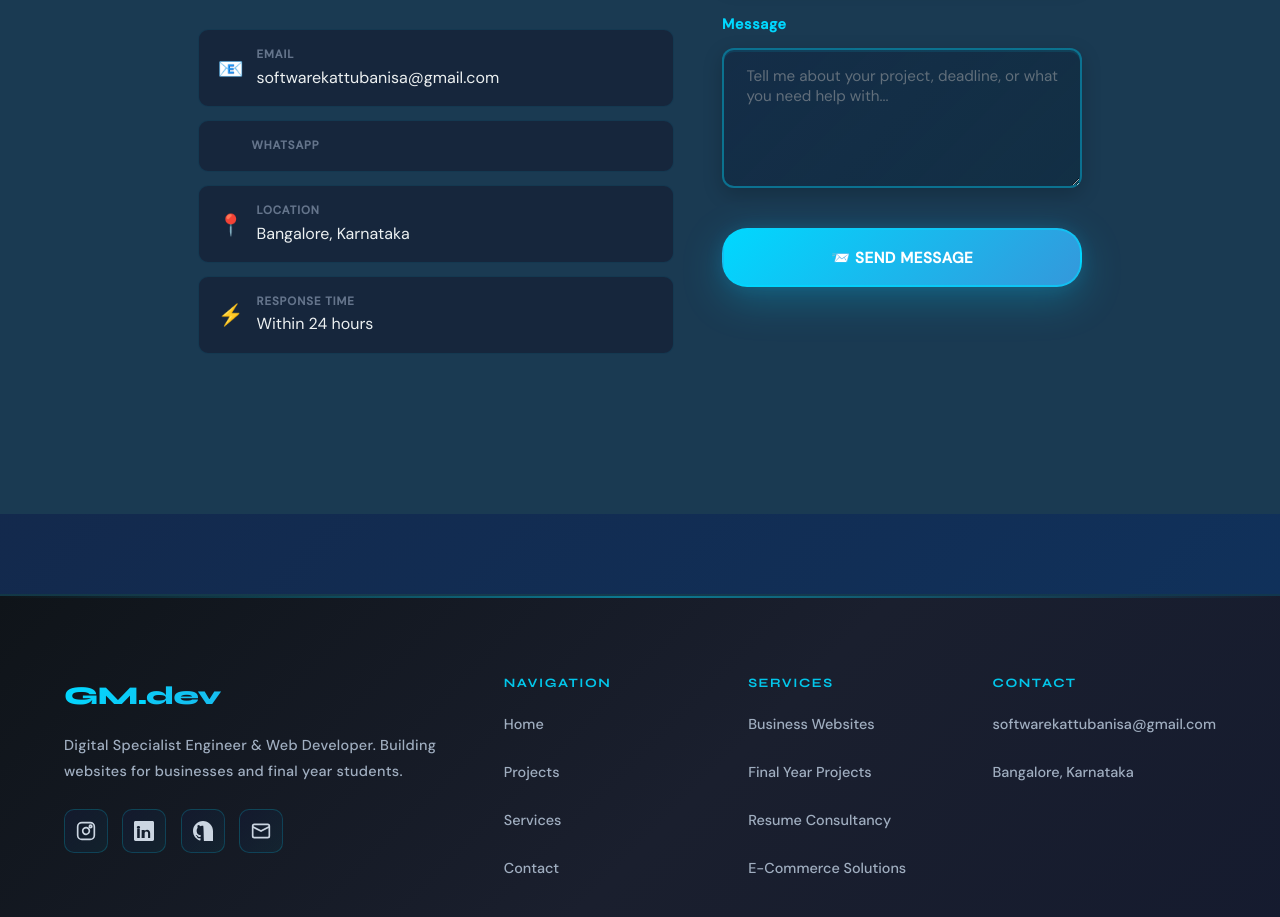
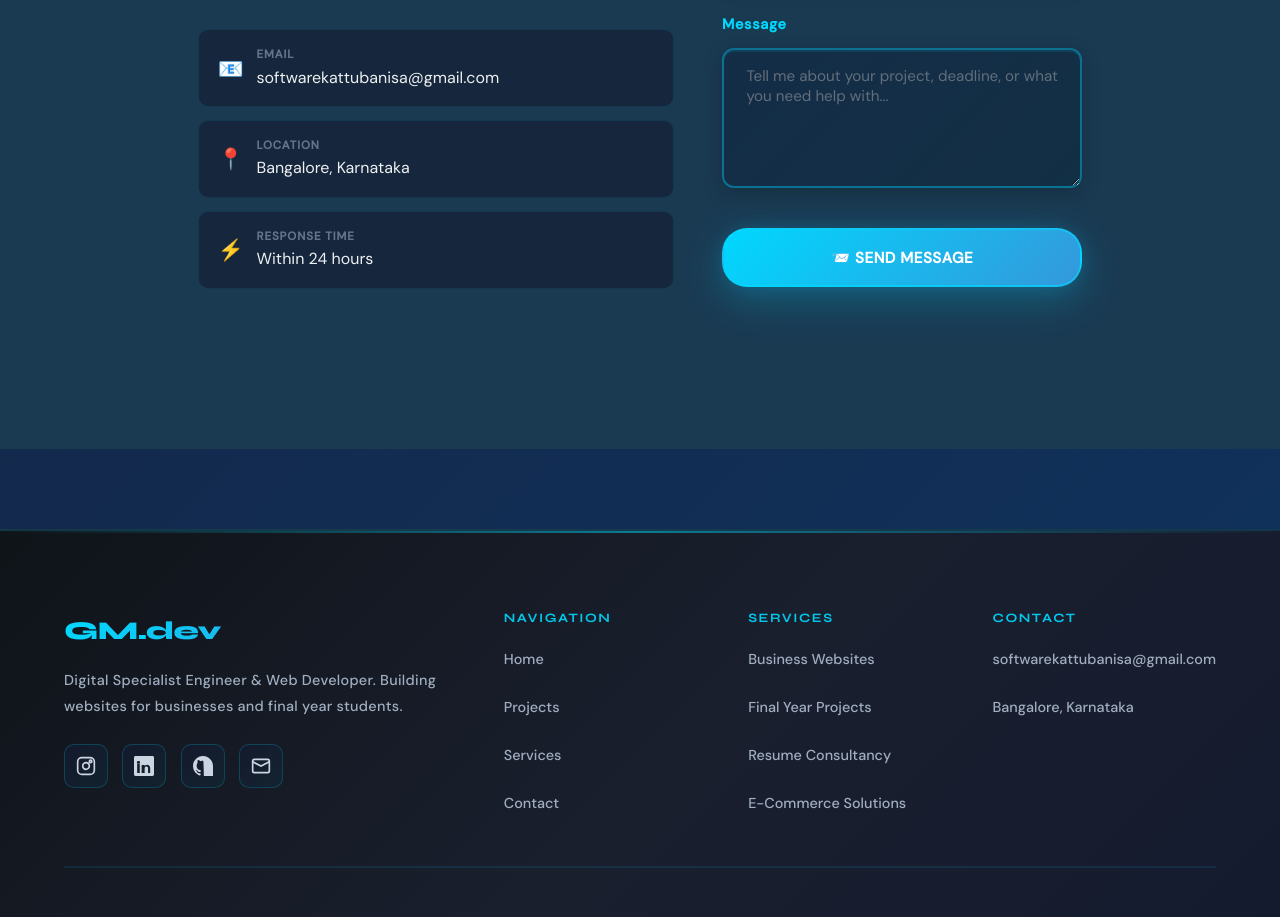
Before and after one commit to manideepguduru/Portfolio, a React (Vite) app in the folder frontend/: page / in a window 1280 px wide. Shown: the part 4195-5112 px from the top of the page. Built offline with nearby package versions, Linux system fonts and the light colour scheme; no server answers.

Commit message:
changed contact page whatsapp

```diff
--- a/frontend/src/pages/HomePage.module.css
+++ b/frontend/src/pages/HomePage.module.css
@@ -85,11 +85,6 @@
   transform: translateX(4px);
 }
 .ci span { font-size: 1.3rem; flex-shrink: 0; }
-.ciNoIcon::before {
-  content: '';
-  width: 1.3rem;
-  flex-shrink: 0;
-}
 .ciLabel {
   font-size: 0.72rem;
   color: #64748b;
--- a/frontend/src/pages/HomePage.tsx
+++ b/frontend/src/pages/HomePage.tsx
@@ -103,7 +103,6 @@ export default function HomePage() {
             <p className="section-sub">Have a project in mind? Need a final year project? Just say hello.</p>
             <div className={styles.contactItems}>
               <div className={styles.ci}><span>📧</span><div><div className={styles.ciLabel}>Email</div><div>softwarekattubanisa@gmail.com</div></div></div>
-              <div className={`${styles.ci} ${styles.ciNoIcon}`}><div><div className={styles.ciLabel}>WhatsApp</div></div></div>
               <div className={styles.ci}><span>📍</span><div><div className={styles.ciLabel}>Location</div><div>Bangalore, Karnataka</div></div></div>
               <div className={styles.ci}><span>⚡</span><div><div className={styles.ciLabel}>Response Time</div><div>Within 24 hours</div></div></div>
             </div>
```
